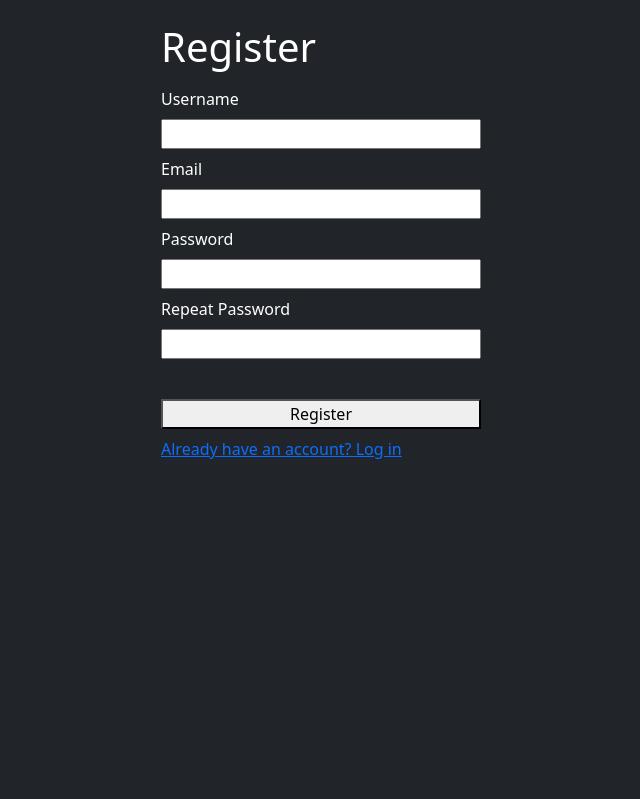
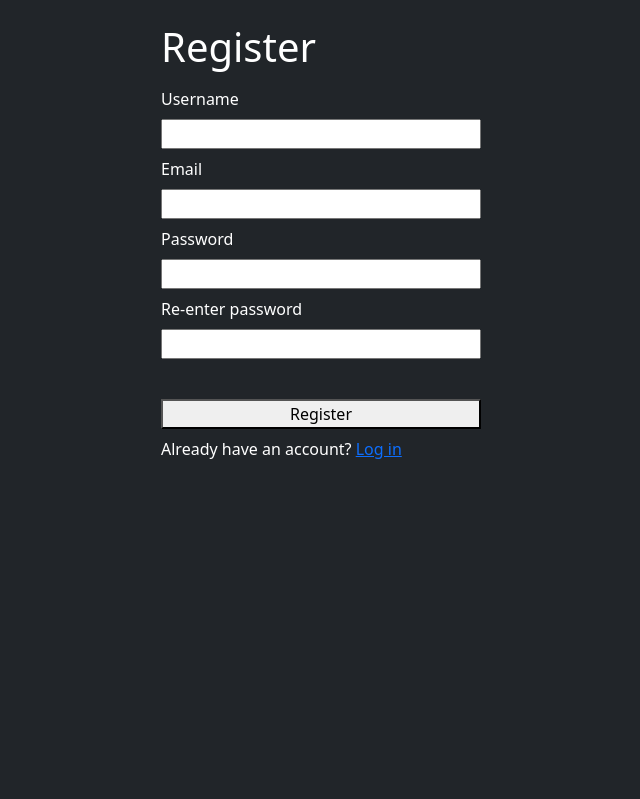
Before and after one commit to petrovski-stefan/books-review-system, a Django app: page /register in a window 1280 px wide. Shown: the part 57-856 px from the top of the page, without its empty margins (319-959 px from the left). Run offline with Django 5.2, Linux system fonts and the light colour scheme.

Commit message:
Rewording in register page

```diff
--- a/templates/register.html
+++ b/templates/register.html
@@ -15,7 +15,7 @@
         <input type="email" name="email" value="{{ email }}">
         <label>Password</label>
         <input type="password" name="password" value="{{ password }}">
-        <label>Repeat Password</label>
+        <label>Re-enter password</label>
         <input type="password" name="repeat_password">
 
         <br>
@@ -23,7 +23,8 @@
         {% if error %}
             <p class="text-danger">Passwords do not match. Try again!</p>
         {% endif %}
-        <a href="{% url 'login' %}">Already have an account? Log in</a>
+        <p>Already have an account? <a href="{% url 'login' %}"> Log in</a></p>
+
     </form>
 
 {% endblock %}
```
